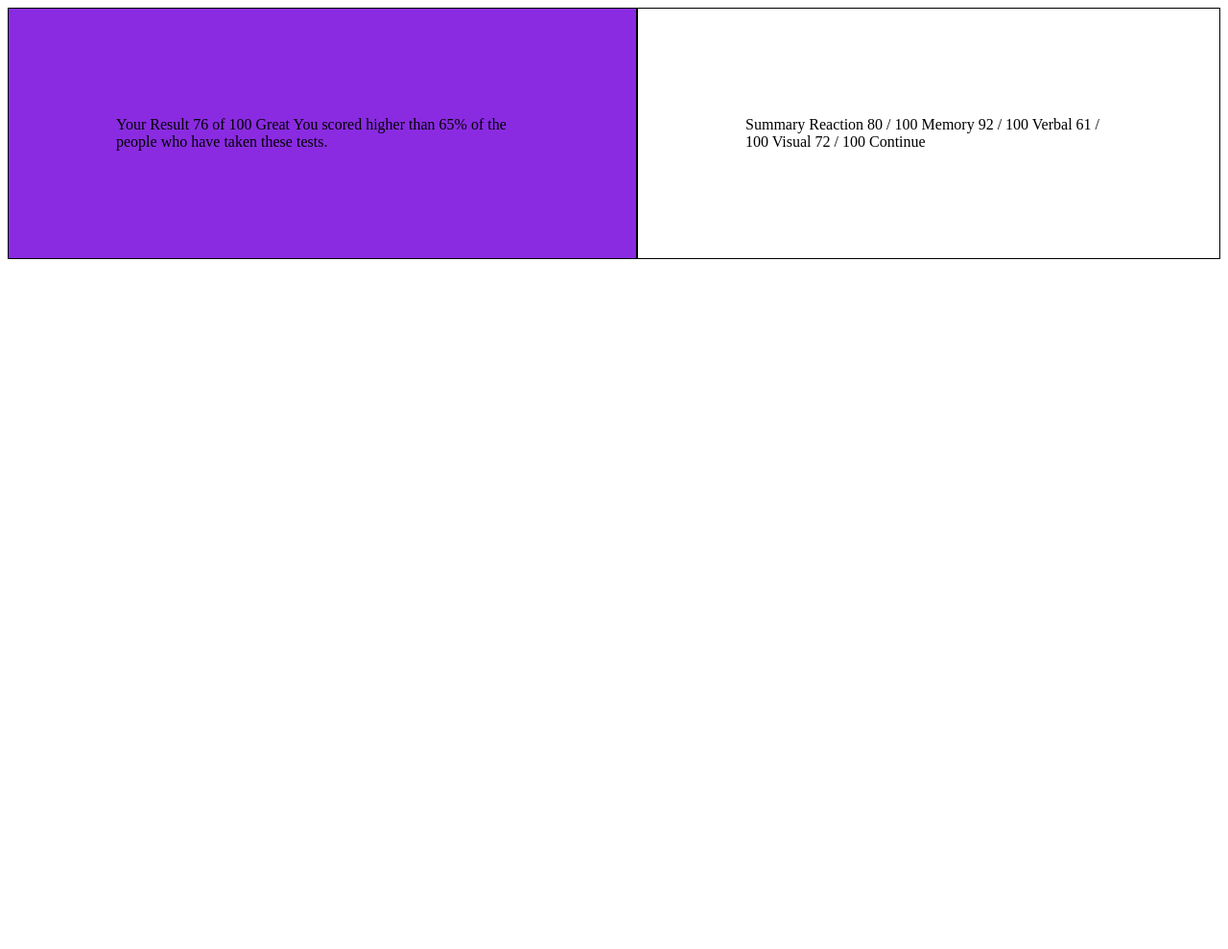
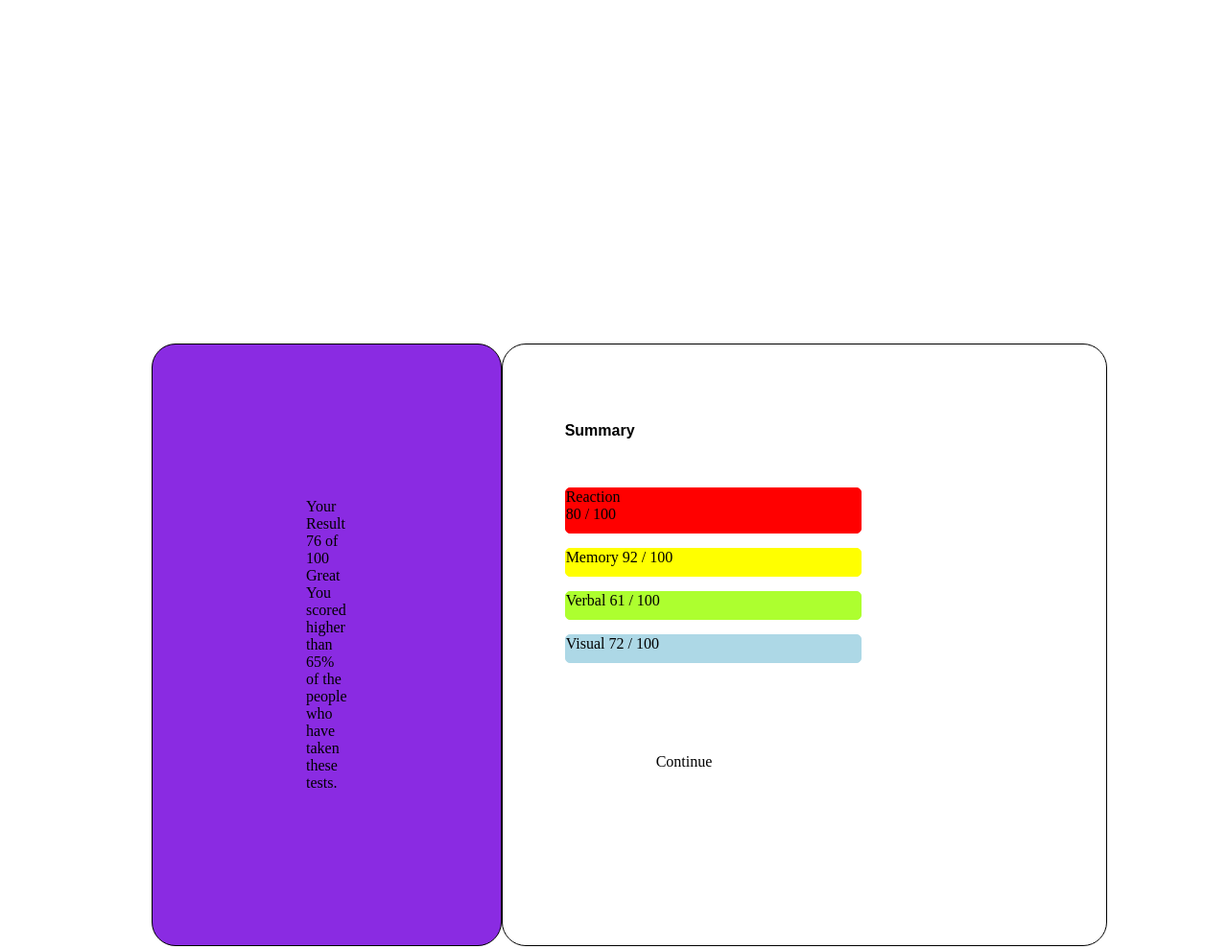
Before and after one commit to CodingTiger25/Results_Summary, a plain HTML site: page index.html in a window 1280 px wide. Shown: the whole page at 96% size. Before the commit the page ends 800 px from the top, so only its background shows below. Drawn offline with Linux system fonts and the light colour scheme; a web font is replaced by a local one.

Commit message:
"summary side"

```diff
--- a/index.html
+++ b/index.html
@@ -27,22 +27,40 @@
           </div>
     </div>
 
+  <div class="container">
+    <div class="summary">
+      Summary
+    </div>
 
 
-  <div class = "container">
-      Summary
+    <div class="stats">
+        <div class="reaction">
+          Reaction
+            80 / 100
+      </div>
 
-        Reaction
-        80 / 100
 
-        Memory
-        92 / 100
+      <div class="memory">
+          Memory
+                  92 / 100
+      </div>
 
+      <div class="verbal">
         Verbal
-        61 / 100
+          61 / 100
+      </div>
 
+      <div class="visual">
         Visual
-        72 / 100
+          72 / 100
+      </div>
+    </div>
+
+
+
+
+
+
 
         Continue
   </div>
--- a/style.css
+++ b/style.css
@@ -1,17 +1,80 @@
-body {
+@import url();
+
+.hero {
     display: flex;
+
 }
 
 .container {
     border: 1px solid black;
+    border-radius: 25px;
     background-color: blueviolet;
-    margin: 0 auto;
-    padding: 7em;
+    padding: 10em;
+    margin: 350px 0px 0px 150px;
 }
 
 .container  + .container{
     border: 1px solid black;
     background-color: white;
-    margin: 0 auto;
-    padding: 7em;
+    border-radius: 25px;
+    margin: 350px 150px 0px 0px;
+    padding: 10em;
 }
+
+@font-face {
+    font-family: 'summaryFont';
+    src: url(HankenGrotesk-Bold.ttf);
+
+}
+
+.reaction{
+    border: 1px solid red;
+    background: red;
+    padding-bottom: 10px;
+    padding-right: 250px;
+    border-radius: 5px;
+    margin-bottom: 15px;
+}
+
+.memory{
+    border: 1px solid yellow;
+    background: yellow;
+    padding-bottom: 10px;
+    border-radius: 5px;
+    margin-top: 10px;
+    margin-bottom: 15px;
+}
+
+.verbal{
+    border: 1px solid greenyellow;
+    background: greenyellow;
+    padding-bottom: 10px;
+    border-radius: 5px;
+    margin-bottom: 15px;
+}
+
+.visual{
+    border: 1px solid lightblue;
+    background: lightblue;
+    padding-bottom: 10px;
+    border-radius: 5px;
+    margin-bottom: 15px;
+}
+
+.summary{
+
+    font-family: 'summaryFont', sans-serif;
+    font-weight: bold;
+    position: relative;
+    right: 95px;
+    bottom: 79px;
+    margin: 0px 0px 0px 0px;
+    padding: 0px 0px 0px 0px;
+}
+
+.stats{
+    margin-top: 50px;
+    position: relative;
+    right: 95px;
+    bottom: 79px;
+}
```
